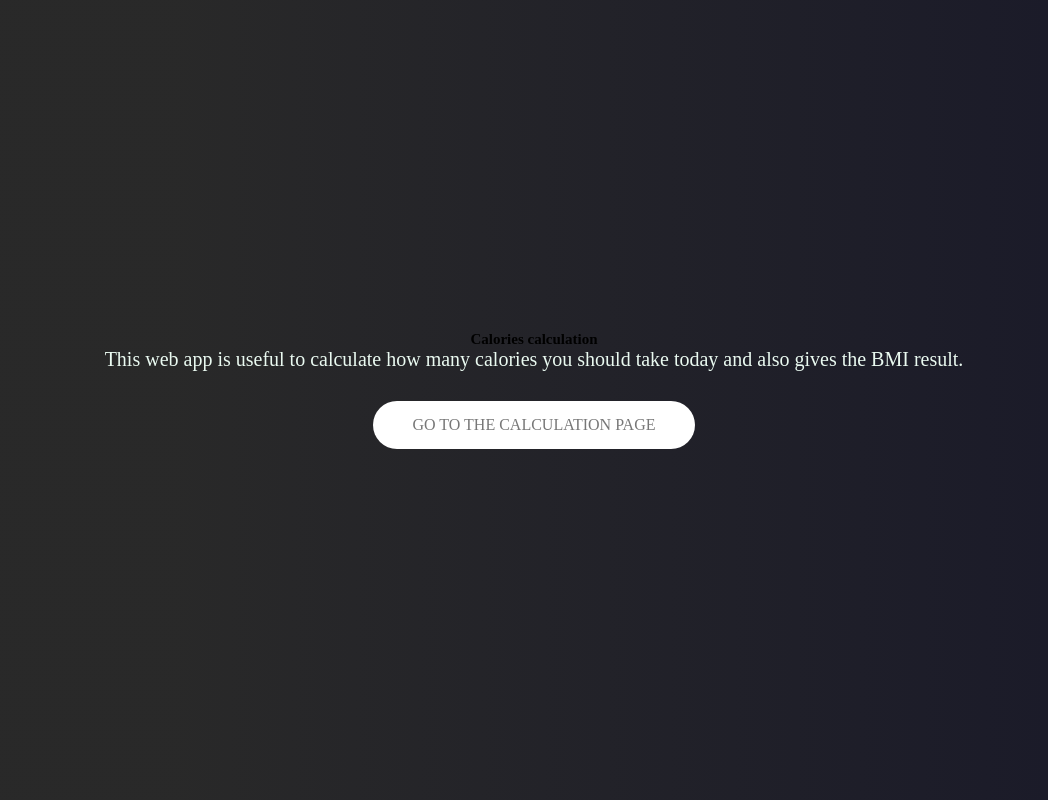
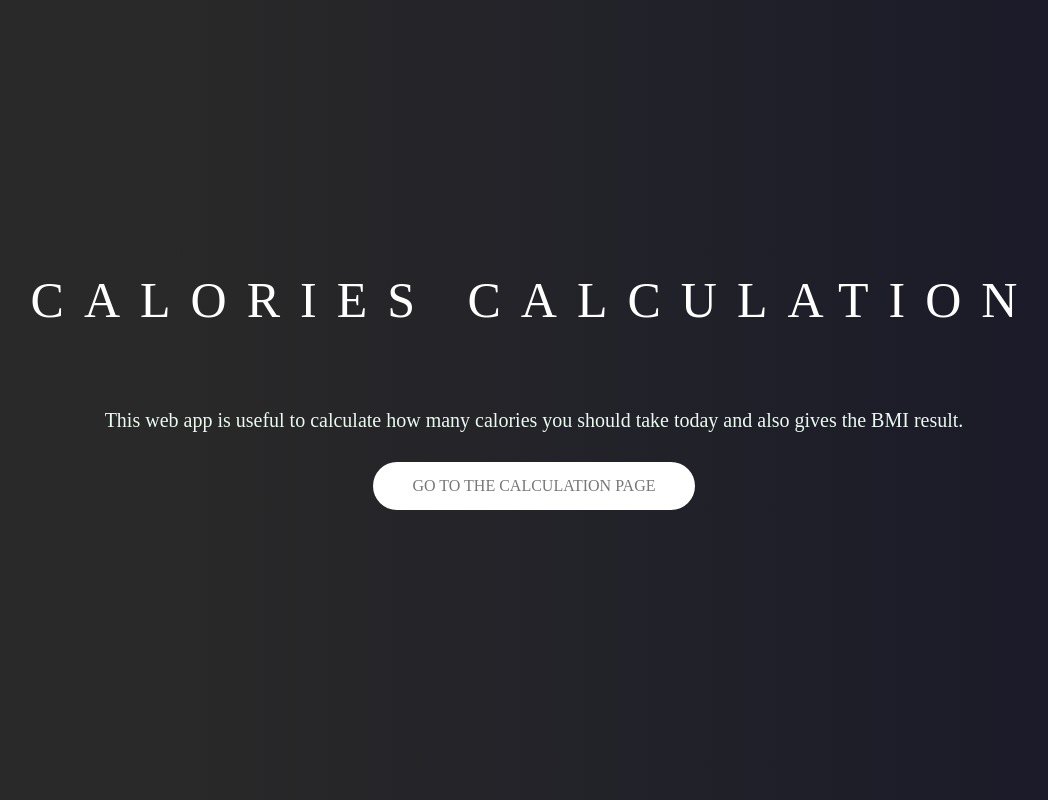
Before and after one commit to aysebat/CaloriWebAppp, a Flask app: page / in a window 1280 px wide. Shown: the whole page, without its empty margins (106-1154 px from the left). Run offline with Flask 2, Linux system fonts and the light colour scheme.

Commit message:
fix the heading primary problem

```diff
--- a/static/main.css
+++ b/static/main.css
@@ -53,10 +53,6 @@ body {
 
 .home {
   height: 100vh;
-
-
-  background-size: cover;
-  background-position: top;
   display: flex;
   flex-direction: column;
   align-items: center;
@@ -76,6 +72,19 @@ body {
         letter-spacing: 1.2rem;
         font-size: 4rem; } }}
 
+.heading-primary {
+  color: #fff;
+  text-align: center;
+  text-transform: uppercase;
+  margin-bottom: 8rem;
+  font-size: 5rem;
+  font-weight: 500;
+  letter-spacing: 2.0rem;
+  animation: moveInLeft 1s ease-out;
+  @media (max-width: 37.5em) {
+      .heading-primary{
+        letter-spacing: 1.2rem;
+        font-size: 4rem; } }}
 
 .heading-sub {
   color: #EAFAF1;
@@ -84,6 +93,7 @@ body {
   text-align: center;
   margin-bottom: 3rem;
   animation: moveInRight 1s ease-out;}
+
 .btn, .btn:link, .btn:visited {
   text-transform: uppercase;
   text-decoration: none;
@@ -135,23 +145,17 @@ body {
 
 .resultBMI {
 margin: 20px 0;
-color: #F0F4F1;
-}
-
-
+color: #F0F4F1;}
 
 input[type=text] {
     width: 100%;
     padding: 8px 8px;
-    margin: 10px 0;
-}
+    margin: 10px 0;}
 
 input[type=submit]{
     width: 100%;
-    background-color: #fff;
-    color: #777;
+    background-color: #A7425C;
+    color: #fff;
     padding: 12px 12px;
     border: none;
-    border-radius: 6px;
-
-}
+    border-radius: 6px;}
--- a/templates/index.html
+++ b/templates/index.html
@@ -8,7 +8,7 @@
 </head>
 <body>
 <div class="home">
-    <h2 class="heading-primary">Calories calculation</h2>
+    <h1 class="heading-primary">Calories calculation</h1>
     <p class="heading-sub">This web app is useful to calculate how many calories you should take today and also gives the BMI result. </p>
     <a href={{url_for('calories_form_page')}} class="btn btn--white btn--animated">Go to the calculation page</a>
 </div>
```
